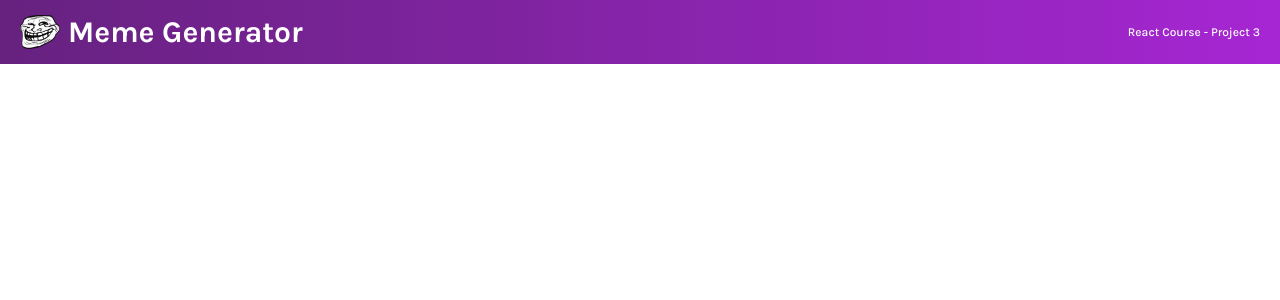
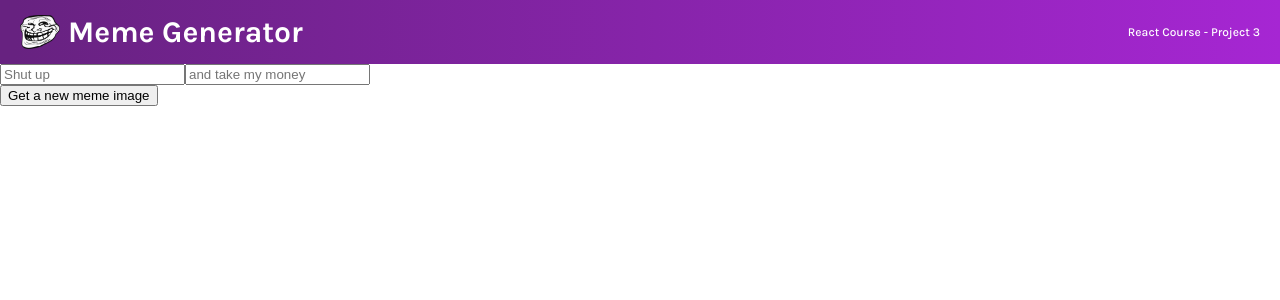
Before and after one commit to vishalicious213/meme-generator, a React (Vite) app: page / in a window 1280 px wide. Shown: the top 300 px of the page. Built offline with nearby package versions, Linux system fonts and the light colour scheme.

Commit message:
drafted /components/Meme and set up elements. rendering with App

```diff
--- a/App.jsx
+++ b/App.jsx
@@ -1,9 +1,11 @@
 import Header from "./components/Header"
+import Meme from "./components/Meme"
 
 export default function App() {
     return (
         <>
             <Header />
+            <Meme />
         </>
     )
 }
--- /dev/null
+++ b/components/Meme.jsx
@@ -0,0 +1,11 @@
+export default function Meme() {
+    return (
+        <form>
+            <div className="inputs">
+                <input type="text" name="input-top" id="input-top" placeholder="Shut up" />
+                <input type="text" name="input-bot" id="input-bot" placeholder="and take my money" />
+            </div>
+            <button>Get a new meme image</button>
+        </form>
+    )
+}
--- a/index.css
+++ b/index.css
@@ -40,8 +40,6 @@ header h4 {
 /* MEDIA QUERIES */
 
 @media screen and (min-width: 450px) {
-
-
     header h4 {
         display: block;
     }
```
